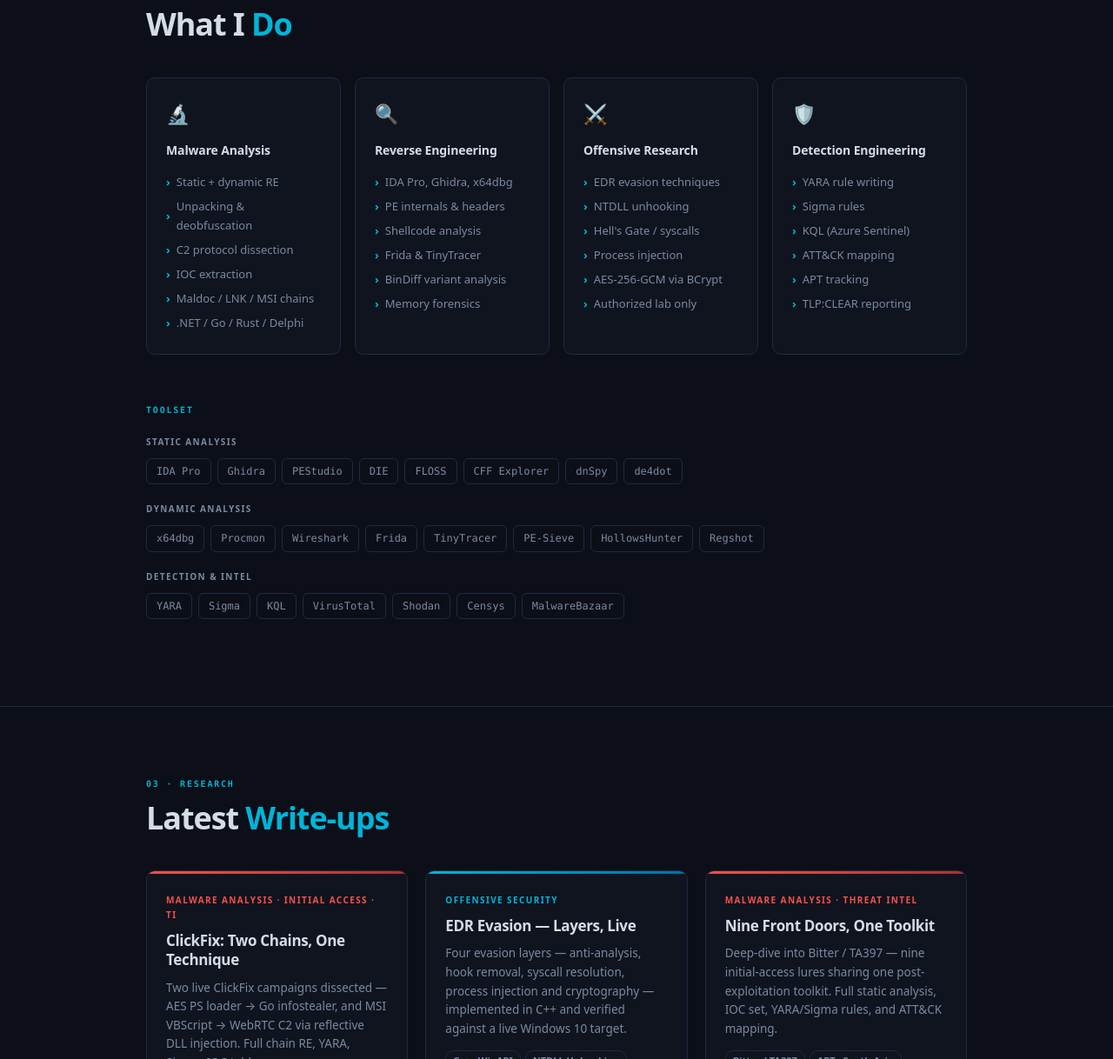
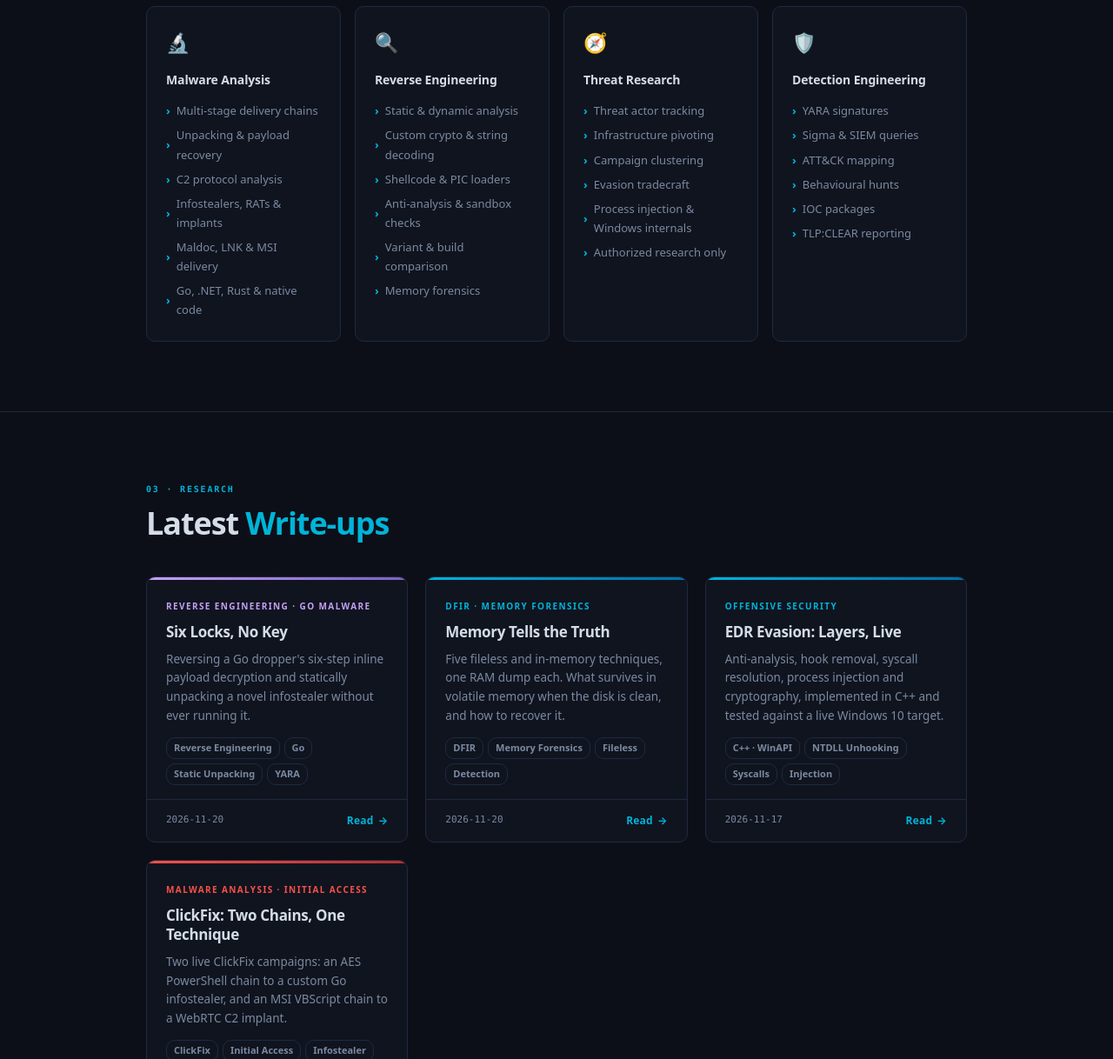
Before and after one commit to BlackXero1/BlackXero1.github.io, a plain HTML site: page index.html in a window 1280 px wide. Shown: the part 1582-2800 px from the top of the page at 87% size. Drawn offline with Linux system fonts and the light colour scheme.

Commit message:
Professional profile rewrite: drop toolset, update posts and stats
Co-Authored-By: Claude Opus 5.5 <noreply@anthropic.com>

```diff
--- a/index.html
+++ b/index.html
@@ -178,14 +178,13 @@ footer a{color:var(--accent)}
       <div>
         <div class="hero-eyebrow">// Security Researcher & Malware Analyst</div>
         <h1 class="hero-name">Black<span class="x">Xero</span>1</h1>
-        <p class="hero-title">Senior malware analyst and reverse engineer. I break down malicious software — static RE, dynamic detonation, C2 extraction — and write about what I find.</p>
+        <p class="hero-title">Malware analyst and reverse engineer. I study how modern threats are built, how they hide, and how to catch them, then publish what I find.</p>
         <div class="hero-tags">
           <span class="htag htag-blue">Malware Analysis</span>
-          <span class="htag htag-orange">EDR Evasion</span>
+          <span class="htag htag-purple">Reverse Engineering</span>
           <span class="htag htag-green">Threat Intelligence</span>
-          <span class="htag htag-purple">Reverse Engineering</span>
-          <span class="htag htag-blue">YARA · Sigma</span>
-          <span class="htag htag-orange">Windows Internals</span>
+          <span class="htag htag-orange">Detection Engineering</span>
+          <span class="htag htag-blue">DFIR</span>
         </div>
         <div class="hero-ctas">
           <a href="#research" class="btn btn-primary">View Research</a>
@@ -219,26 +218,26 @@ footer a{color:var(--accent)}
     <h2 class="sec-title">Who I <span>Am</span></h2>
     <div class="about-grid">
       <div class="about-bio">
-        <p>I specialize in the full malware analysis pipeline — from initial triage and static disassembly through to live detonation, C2 protocol dissection, and IOC extraction. Every write-up is grounded in hands-on analysis: real samples, real syscalls, real network traffic.</p>
-        <p>My core work covers static reverse engineering with IDA Pro and Ghidra, behavioral analysis with Procmon and Wireshark, unpacking and deobfuscation, and detection engineering — writing YARA signatures, Sigma rules, and KQL queries mapped to ATT&amp;CK.</p>
-        <p>On the offensive side, I research EDR evasion, Windows internals, and low-level syscall techniques to sharpen detection coverage. I publish findings on my research blog <a href="https://blackxero1.github.io/0X1/">0X1</a>.</p>
+        <p>I take malicious software apart end to end, from first triage to recovered payloads, decoded C2 and detection content that defenders can deploy the same day.</p>
+        <p>My work centres on reverse engineering custom loaders and implants, unpacking multi-stage delivery chains, tracking threat actors across campaigns, and turning every finding into detections mapped to MITRE ATT&amp;CK.</p>
+        <p>I also study attacker tradecraft (evasion, injection and Windows internals) so that the detections I write hold up against how real intrusions work. Research is published on <a href="https://blackxero1.github.io/0X1/">0X1</a>.</p>
       </div>
       <div class="stat-grid">
         <div class="stat-card">
-          <div class="stat-num">3+</div>
-          <div class="stat-label">Published Posts</div>
+          <div class="stat-num">6</div>
+          <div class="stat-label">Published Write-ups</div>
         </div>
         <div class="stat-card">
           <div class="stat-num">APT</div>
-          <div class="stat-label">Threat Tracking</div>
+          <div class="stat-label">Actor Tracking</div>
         </div>
         <div class="stat-card">
-          <div class="stat-num">IDA</div>
-          <div class="stat-label">Primary RE Tool</div>
+          <div class="stat-num">RE</div>
+          <div class="stat-label">Loaders &amp; Implants</div>
         </div>
         <div class="stat-card">
-          <div class="stat-num">0X1</div>
-          <div class="stat-label">Research Blog</div>
+          <div class="stat-num">ATT&amp;CK</div>
+          <div class="stat-label">Mapped Detections</div>
         </div>
       </div>
     </div>
@@ -257,70 +256,49 @@ footer a{color:var(--accent)}
         <div class="skill-icon">🔬</div>
         <h3>Malware Analysis</h3>
         <ul>
-          <li>Static + dynamic RE</li>
-          <li>Unpacking & deobfuscation</li>
-          <li>C2 protocol dissection</li>
-          <li>IOC extraction</li>
-          <li>Maldoc / LNK / MSI chains</li>
-          <li>.NET / Go / Rust / Delphi</li>
+          <li>Multi-stage delivery chains</li>
+          <li>Unpacking &amp; payload recovery</li>
+          <li>C2 protocol analysis</li>
+          <li>Infostealers, RATs &amp; implants</li>
+          <li>Maldoc, LNK &amp; MSI delivery</li>
+          <li>Go, .NET, Rust &amp; native code</li>
         </ul>
       </div>
       <div class="skill-card">
         <div class="skill-icon">🔍</div>
         <h3>Reverse Engineering</h3>
         <ul>
-          <li>IDA Pro, Ghidra, x64dbg</li>
-          <li>PE internals & headers</li>
-          <li>Shellcode analysis</li>
-          <li>Frida & TinyTracer</li>
-          <li>BinDiff variant analysis</li>
+          <li>Static &amp; dynamic analysis</li>
+          <li>Custom crypto &amp; string decoding</li>
+          <li>Shellcode &amp; PIC loaders</li>
+          <li>Anti-analysis &amp; sandbox checks</li>
+          <li>Variant &amp; build comparison</li>
           <li>Memory forensics</li>
         </ul>
       </div>
       <div class="skill-card">
-        <div class="skill-icon">⚔️</div>
-        <h3>Offensive Research</h3>
+        <div class="skill-icon">🧭</div>
+        <h3>Threat Research</h3>
         <ul>
-          <li>EDR evasion techniques</li>
-          <li>NTDLL unhooking</li>
-          <li>Hell's Gate / syscalls</li>
-          <li>Process injection</li>
-          <li>AES-256-GCM via BCrypt</li>
-          <li>Authorized lab only</li>
+          <li>Threat actor tracking</li>
+          <li>Infrastructure pivoting</li>
+          <li>Campaign clustering</li>
+          <li>Evasion tradecraft</li>
+          <li>Process injection &amp; Windows internals</li>
+          <li>Authorized research only</li>
         </ul>
       </div>
       <div class="skill-card">
         <div class="skill-icon">🛡️</div>
         <h3>Detection Engineering</h3>
         <ul>
-          <li>YARA rule writing</li>
-          <li>Sigma rules</li>
-          <li>KQL (Azure Sentinel)</li>
-          <li>ATT&CK mapping</li>
-          <li>APT tracking</li>
+          <li>YARA signatures</li>
+          <li>Sigma &amp; SIEM queries</li>
+          <li>ATT&amp;CK mapping</li>
+          <li>Behavioural hunts</li>
+          <li>IOC packages</li>
           <li>TLP:CLEAR reporting</li>
         </ul>
-      </div>
-    </div>
-
-    <br><br>
-    <div class="sec-eyebrow" style="margin-bottom:20px">Toolset</div>
-    <div class="tool-section">
-      <div class="tool-label">Static Analysis</div>
-      <div class="tool-row">
-        <span class="tool-tag">IDA Pro</span><span class="tool-tag">Ghidra</span><span class="tool-tag">PEStudio</span><span class="tool-tag">DIE</span><span class="tool-tag">FLOSS</span><span class="tool-tag">CFF Explorer</span><span class="tool-tag">dnSpy</span><span class="tool-tag">de4dot</span>
-      </div>
-    </div>
-    <div class="tool-section">
-      <div class="tool-label">Dynamic Analysis</div>
-      <div class="tool-row">
-        <span class="tool-tag">x64dbg</span><span class="tool-tag">Procmon</span><span class="tool-tag">Wireshark</span><span class="tool-tag">Frida</span><span class="tool-tag">TinyTracer</span><span class="tool-tag">PE-Sieve</span><span class="tool-tag">HollowsHunter</span><span class="tool-tag">Regshot</span>
-      </div>
-    </div>
-    <div class="tool-section">
-      <div class="tool-label">Detection & Intel</div>
-      <div class="tool-row">
-        <span class="tool-tag">YARA</span><span class="tool-tag">Sigma</span><span class="tool-tag">KQL</span><span class="tool-tag">VirusTotal</span><span class="tool-tag">Shodan</span><span class="tool-tag">Censys</span><span class="tool-tag">MalwareBazaar</span>
       </div>
     </div>
   </div>
@@ -336,21 +314,40 @@ footer a{color:var(--accent)}
     <div class="post-grid">
 
       <article class="post-card">
-        <div class="post-card-stripe stripe-red"></div>
+        <div class="post-card-stripe stripe-purple"></div>
         <div class="post-card-body">
-          <div class="post-eyebrow post-eyebrow-red">Malware Analysis · Initial Access · TI</div>
-          <h3 class="post-title">ClickFix: Two Chains, One Technique</h3>
-          <p class="post-desc">Two live ClickFix campaigns dissected — AES PS loader → Go infostealer, and MSI VBScript → WebRTC C2 via reflective DLL injection. Full chain RE, YARA, Sigma, IOC table.</p>
+          <div class="post-eyebrow post-eyebrow-purple">Reverse Engineering · Go Malware</div>
+          <h3 class="post-title">Six Locks, No Key</h3>
+          <p class="post-desc">Reversing a Go dropper's six-step inline payload decryption and statically unpacking a novel infostealer without ever running it.</p>
           <div class="post-tags">
-            <span class="ptag">ClickFix</span>
-            <span class="ptag">Initial Access</span>
-            <span class="ptag">Go Malware</span>
-            <span class="ptag">YARA · Sigma</span>
+            <span class="ptag">Reverse Engineering</span>
+            <span class="ptag">Go</span>
+            <span class="ptag">Static Unpacking</span>
+            <span class="ptag">YARA</span>
           </div>
         </div>
         <div class="post-card-foot">
           <span class="post-date">2026-11-20</span>
-          <a href="https://blackxero1.github.io/0X1/malware-analysis/clickfix.html" class="post-read">Read</a>
+          <a href="https://blackxero1.github.io/0X1/reverse-engineering/go-dropper.html" class="post-read">Read</a>
+        </div>
+      </article>
+
+      <article class="post-card">
+        <div class="post-card-stripe stripe-blue"></div>
+        <div class="post-card-body">
+          <div class="post-eyebrow">DFIR · Memory Forensics</div>
+          <h3 class="post-title">Memory Tells the Truth</h3>
+          <p class="post-desc">Five fileless and in-memory techniques, one RAM dump each. What survives in volatile memory when the disk is clean, and how to recover it.</p>
+          <div class="post-tags">
+            <span class="ptag">DFIR</span>
+            <span class="ptag">Memory Forensics</span>
+            <span class="ptag">Fileless</span>
+            <span class="ptag">Detection</span>
+          </div>
+        </div>
+        <div class="post-card-foot">
+          <span class="post-date">2026-11-20</span>
+          <a href="https://blackxero1.github.io/0X1/dfir/memory-forensics.html" class="post-read">Read</a>
         </div>
       </article>
 
@@ -358,17 +355,17 @@ footer a{color:var(--accent)}
         <div class="post-card-stripe stripe-blue"></div>
         <div class="post-card-body">
           <div class="post-eyebrow">Offensive Security</div>
-          <h3 class="post-title">EDR Evasion — Layers, Live</h3>
-          <p class="post-desc">Four evasion layers — anti-analysis, hook removal, syscall resolution, process injection and cryptography — implemented in C++ and verified against a live Windows 10 target.</p>
+          <h3 class="post-title">EDR Evasion: Layers, Live</h3>
+          <p class="post-desc">Anti-analysis, hook removal, syscall resolution, process injection and cryptography, implemented in C++ and tested against a live Windows 10 target.</p>
           <div class="post-tags">
             <span class="ptag">C++ · WinAPI</span>
             <span class="ptag">NTDLL Unhooking</span>
-            <span class="ptag">Hell's Gate</span>
-            <span class="ptag">AES-256-GCM</span>
+            <span class="ptag">Syscalls</span>
+            <span class="ptag">Injection</span>
           </div>
         </div>
         <div class="post-card-foot">
-          <span class="post-date">2026-11-20</span>
+          <span class="post-date">2026-11-17</span>
           <a href="https://blackxero1.github.io/0X1/offensive/edr.html" class="post-read">Read</a>
         </div>
       </article>
@@ -376,38 +373,19 @@ footer a{color:var(--accent)}
       <article class="post-card">
         <div class="post-card-stripe stripe-red"></div>
         <div class="post-card-body">
-          <div class="post-eyebrow post-eyebrow-red">Malware Analysis · Threat Intel</div>
-          <h3 class="post-title">Nine Front Doors, One Toolkit</h3>
-          <p class="post-desc">Deep-dive into Bitter / TA397 — nine initial-access lures sharing one post-exploitation toolkit. Full static analysis, IOC set, YARA/Sigma rules, and ATT&CK mapping.</p>
+          <div class="post-eyebrow post-eyebrow-red">Malware Analysis · Initial Access</div>
+          <h3 class="post-title">ClickFix: Two Chains, One Technique</h3>
+          <p class="post-desc">Two live ClickFix campaigns: an AES PowerShell chain to a custom Go infostealer, and an MSI VBScript chain to a WebRTC C2 implant.</p>
           <div class="post-tags">
-            <span class="ptag">Bitter / TA397</span>
-            <span class="ptag">APT · South Asia</span>
-            <span class="ptag">IOC Set</span>
-            <span class="ptag">YARA</span>
+            <span class="ptag">ClickFix</span>
+            <span class="ptag">Initial Access</span>
+            <span class="ptag">Infostealer</span>
+            <span class="ptag">YARA · Sigma</span>
           </div>
         </div>
         <div class="post-card-foot">
-          <span class="post-date">2026-11-20</span>
-          <a href="https://blackxero1.github.io/0X1/malware-analysis/bitter-apt.html" class="post-read">Read</a>
-        </div>
-      </article>
-
-      <article class="post-card">
-        <div class="post-card-stripe stripe-purple"></div>
-        <div class="post-card-body">
-          <div class="post-eyebrow post-eyebrow-purple">Defensive Security</div>
-          <h3 class="post-title">The Cat-and-Mouse Game</h3>
-          <p class="post-desc">EDR evasion techniques seen in the wild — what attackers blind and what defenders can still see. Blue-team analysis of hook removal, AMSI patching, and telemetry gaps.</p>
-          <div class="post-tags">
-            <span class="ptag">Blue Team</span>
-            <span class="ptag">EDR Analysis</span>
-            <span class="ptag">Sigma</span>
-            <span class="ptag">Detection</span>
-          </div>
-        </div>
-        <div class="post-card-foot">
-          <span class="post-date">2026-11-20</span>
-          <a href="https://blackxero1.github.io/0X1/defensive/edr-evasion.html" class="post-read">Read</a>
+          <span class="post-date">2026-11-12</span>
+          <a href="https://blackxero1.github.io/0X1/malware-analysis/clickfix.html" class="post-read">Read</a>
         </div>
       </article>
 
@@ -437,7 +415,7 @@ footer a{color:var(--accent)}
         <div class="link-icon">👤</div>
         <div class="link-info">
           <span class="link-label">About</span>
-          <span class="link-desc">Full background & toolset</span>
+          <span class="link-desc">Background &amp; research areas</span>
         </div>
       </a>
     </div>
```
